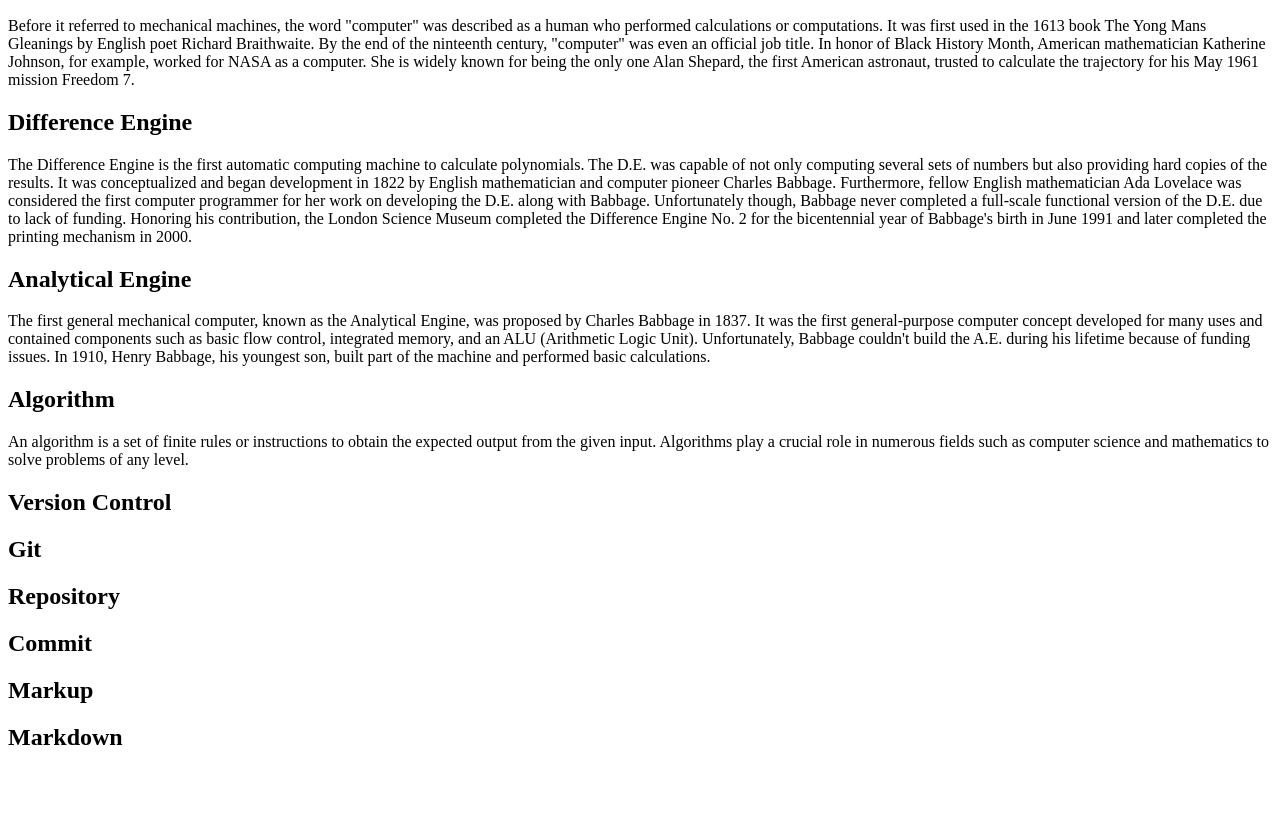
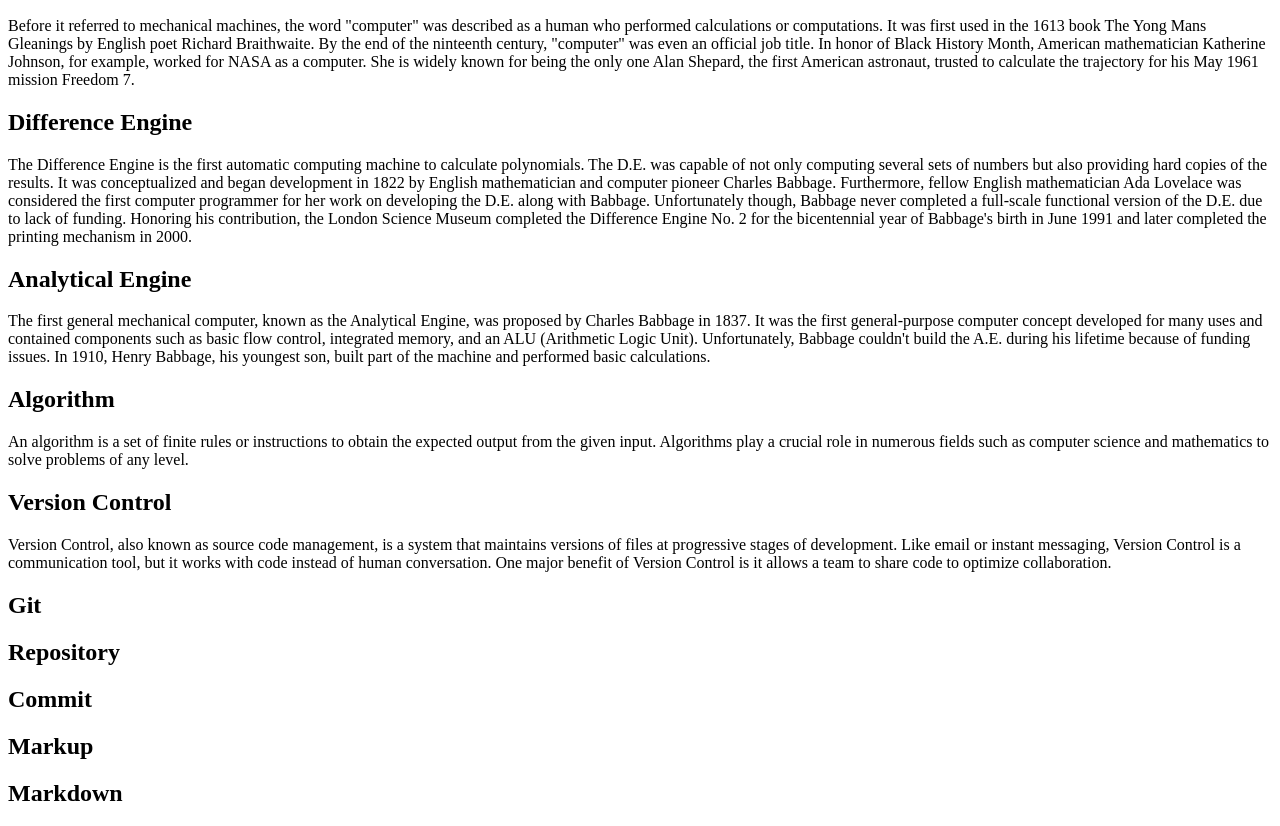
Before and after one commit to Rekoyah/CCW0RE, a plain HTML site: page index.html in a window 1280 px wide. Shown: the part 110-936 px from the top of the page. Before the commit the page ends 881 px from the top, so only its background shows below. Drawn offline with Linux system fonts and the light colour scheme.

Commit message:
Finished VC

```diff
--- a/index.html
+++ b/index.html
@@ -45,6 +45,11 @@
             such as computer science and mathematics to solve problems of any level.
         </p4>
         <h2>Version Control</h2>
+        <p5> Version Control, also known as source code management, is a system that
+             maintains versions of files at progressive stages of development. Like email
+             or instant messaging, Version Control is a communication tool, but it works
+             with code instead of human conversation. One major benefit of Version Control
+             is it allows a team to share code to optimize collaboration. </p5>
         <h2>Git</h2>
         <h2>Repository</h2>
         <h2>Commit</h2>
```
